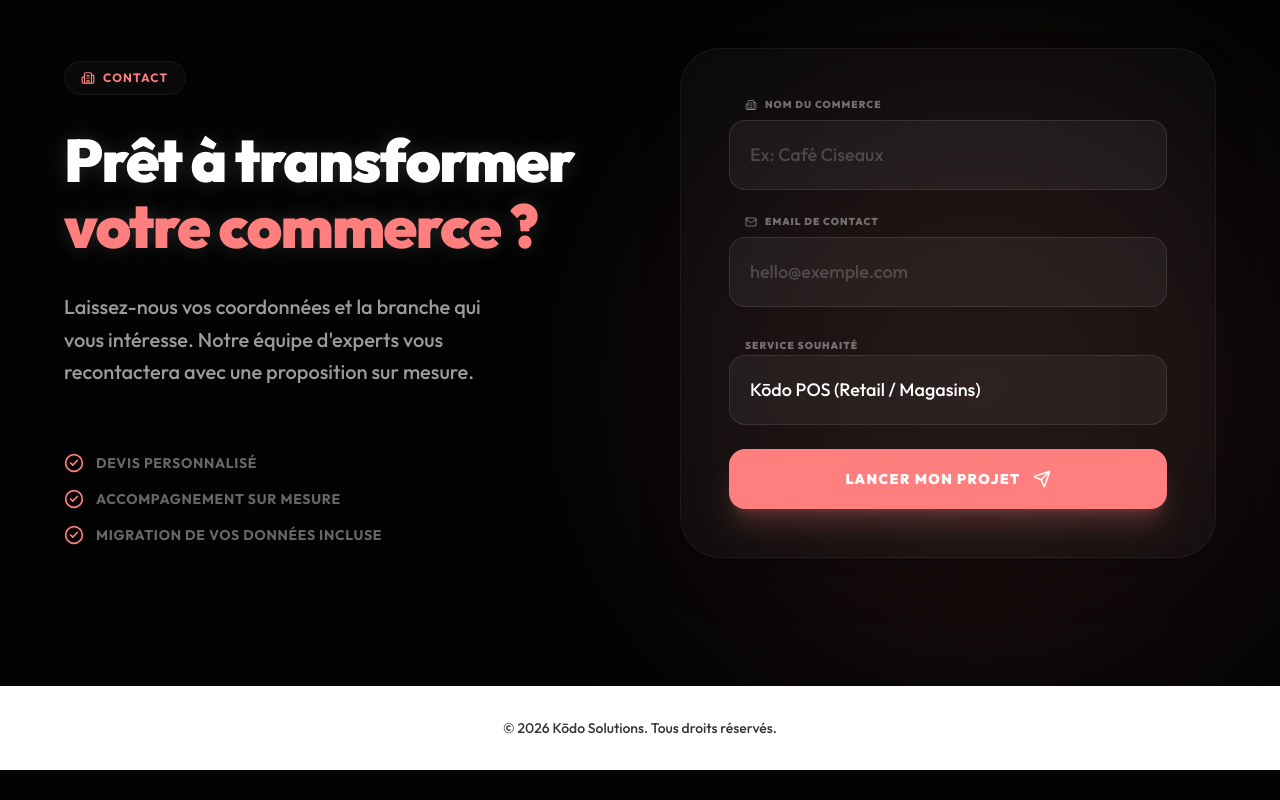
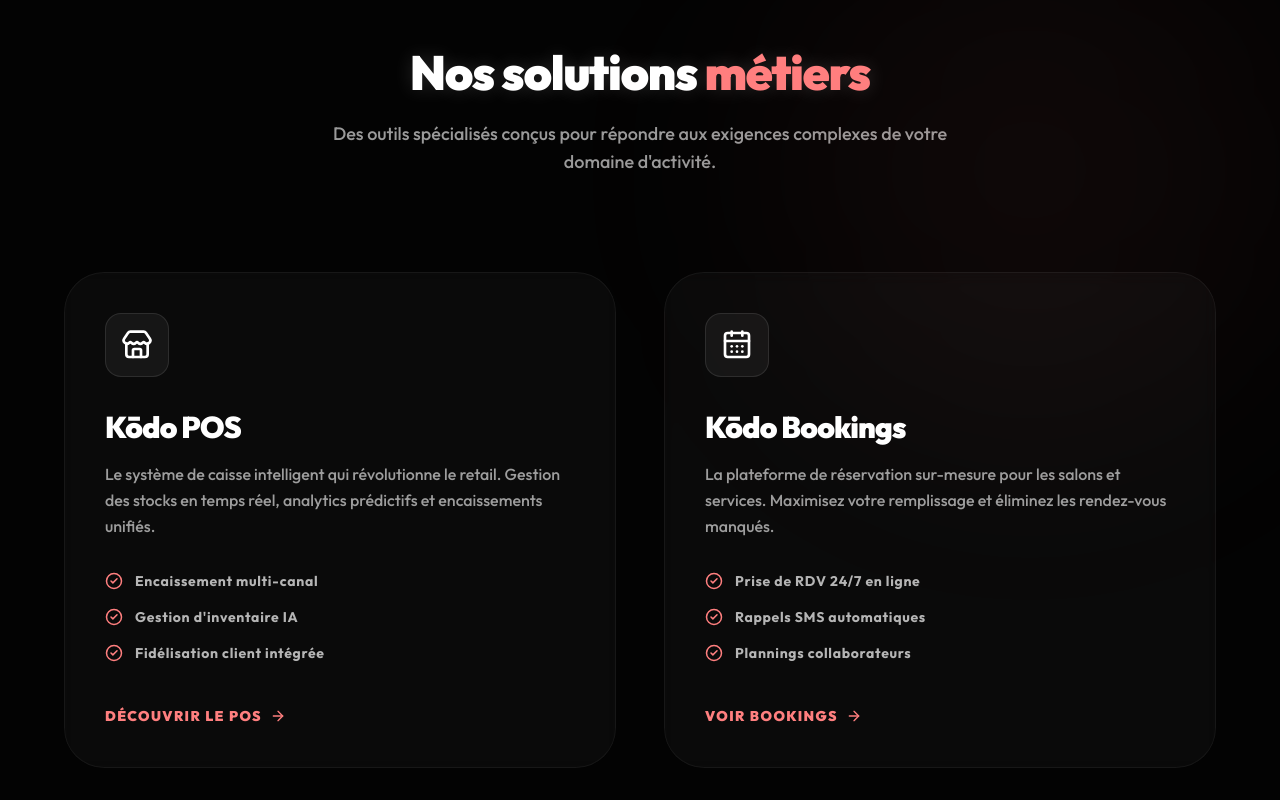
Before and after one commit to rulmontkiama/Kodo-Ecosystem, a Next.js app: page / in a window 1280 px wide. Shown: the part 880-1680 px from the top of the page. Before the commit the page ends 1650 px from the top, so only its background shows below. Built offline with nearby package versions, Linux system fonts and the light colour scheme.

Commit message:
feat: add animated Services section with Kodo POS and Kodo Bookings

```diff
--- a/src/app/page.tsx
+++ b/src/app/page.tsx
@@ -1,10 +1,12 @@
 import Hero from '@/components/Hero';
+import Services from '@/components/Services';
 import ContactForm from '@/components/ContactForm';
 
 export default function Home() {
   return (
     <div className="flex flex-col min-h-screen">
       <Hero />
+      <Services />
       <ContactForm />
 
       <footer className="bg-foreground text-background py-8 text-center">
--- /dev/null
+++ b/src/components/Services.tsx
@@ -0,0 +1,116 @@
+'use client';
+
+import { motion, Variants } from 'framer-motion';
+import { Store, CalendarDays, CheckCircle2, ArrowRight } from 'lucide-react';
+import Link from 'next/link';
+
+export default function Services() {
+  const containerVariants: Variants = {
+    hidden: { opacity: 0 },
+    visible: {
+      opacity: 1,
+      transition: { staggerChildren: 0.2 }
+    }
+  };
+
+  const cardVariants: Variants = {
+    hidden: { opacity: 0, y: 30 },
+    visible: {
+      opacity: 1,
+      y: 0,
+      transition: { type: "spring", stiffness: 100, damping: 20 }
+    }
+  };
+
+  return (
+    <section id="services" className="py-32 px-6 relative z-10 overflow-hidden">
+      {/* Background glow top right */}
+      <div className="absolute top-0 right-0 w-[500px] h-[500px] bg-accent/5 blur-[120px] rounded-full pointer-events-none" />
+
+      <div className="max-w-6xl mx-auto">
+        <motion.div
+          initial={{ opacity: 0, y: 20 }}
+          whileInView={{ opacity: 1, y: 0 }}
+          viewport={{ once: true, margin: "-100px" }}
+          transition={{ duration: 0.6 }}
+          className="text-center mb-24"
+        >
+          <h2 className="text-4xl md:text-5xl font-black text-foreground tracking-tight mb-6 text-glow">
+            Nos solutions <span className="text-accent">métiers</span>
+          </h2>
+          <p className="text-lg text-foreground/60 max-w-2xl mx-auto font-medium">
+            Des outils spécialisés conçus pour répondre aux exigences complexes de votre domaine d'activité.
+          </p>
+        </motion.div>
+
+        <motion.div
+          variants={containerVariants}
+          initial="hidden"
+          whileInView="visible"
+          viewport={{ once: true, margin: "-100px" }}
+          className="grid grid-cols-1 md:grid-cols-2 gap-8 lg:gap-12"
+        >
+          {/* Card: Kodo POS */}
+          <motion.div
+            variants={cardVariants}
+            className="group relative glass p-10 rounded-[2.5rem] border border-white/5 hover:border-accent/30 transition-all duration-500 overflow-hidden bg-gradient-to-br from-white/5 to-transparent hover:shadow-2xl hover:shadow-accent/10"
+          >
+            {/* Card internal glow on hover */}
+            <div className="absolute -inset-x-20 -top-20 h-40 bg-accent/20 blur-3xl rounded-full opacity-0 group-hover:opacity-100 transition-opacity duration-500 pointer-events-none" />
+
+            <div className="relative z-10">
+              <div className="w-16 h-16 rounded-2xl bg-white/5 border border-white/10 flex items-center justify-center mb-8 group-hover:scale-110 group-hover:bg-accent/10 transition-all duration-500">
+                <Store size={32} className="text-foreground group-hover:text-accent transition-colors duration-500" />
+              </div>
+
+              <h3 className="text-3xl font-black text-foreground mb-4 tracking-tight">Kōdo POS</h3>
+              <p className="text-foreground/60 leading-relaxed mb-8 font-medium">
+                Le système de caisse intelligent qui révolutionne le retail. Gestion des stocks en temps réel, analytics prédictifs et encaissements unifiés.
+              </p>
+
+              <ul className="space-y-4 mb-10 text-sm font-bold tracking-wider text-foreground/70">
+                <li className="flex items-center gap-3"><CheckCircle2 size={18} className="text-accent" /> Encaissement multi-canal</li>
+                <li className="flex items-center gap-3"><CheckCircle2 size={18} className="text-accent" /> Gestion d'inventaire IA</li>
+                <li className="flex items-center gap-3"><CheckCircle2 size={18} className="text-accent" /> Fidélisation client intégrée</li>
+              </ul>
+
+              <Link href="#contact" className="inline-flex items-center gap-2 text-accent font-black uppercase tracking-widest text-sm hover:gap-4 transition-all">
+                Découvrir le POS <ArrowRight size={16} />
+              </Link>
+            </div>
+          </motion.div>
+
+          {/* Card: Kodo Bookings */}
+          <motion.div
+            variants={cardVariants}
+            className="group relative glass p-10 rounded-[2.5rem] border border-white/5 hover:border-accent/30 transition-all duration-500 overflow-hidden bg-gradient-to-br from-white/5 to-transparent hover:shadow-2xl hover:shadow-accent/10"
+          >
+            <div className="absolute -inset-x-20 -top-20 h-40 bg-accent/20 blur-3xl rounded-full opacity-0 group-hover:opacity-100 transition-opacity duration-500 pointer-events-none" />
+
+            <div className="relative z-10">
+              <div className="w-16 h-16 rounded-2xl bg-white/5 border border-white/10 flex items-center justify-center mb-8 group-hover:scale-110 group-hover:bg-accent/10 transition-all duration-500">
+                <CalendarDays size={32} className="text-foreground group-hover:text-accent transition-colors duration-500" />
+              </div>
+
+              <h3 className="text-3xl font-black text-foreground mb-4 tracking-tight">Kōdo Bookings</h3>
+              <p className="text-foreground/60 leading-relaxed mb-8 font-medium">
+                La plateforme de réservation sur-mesure pour les salons et services. Maximisez votre remplissage et éliminez les rendez-vous manqués.
+              </p>
+
+              <ul className="space-y-4 mb-10 text-sm font-bold tracking-wider text-foreground/70">
+                <li className="flex items-center gap-3"><CheckCircle2 size={18} className="text-accent" /> Prise de RDV 24/7 en ligne</li>
+                <li className="flex items-center gap-3"><CheckCircle2 size={18} className="text-accent" /> Rappels SMS automatiques</li>
+                <li className="flex items-center gap-3"><CheckCircle2 size={18} className="text-accent" /> Plannings collaborateurs</li>
+              </ul>
+
+              <Link href="#contact" className="inline-flex items-center gap-2 text-accent font-black uppercase tracking-widest text-sm hover:gap-4 transition-all">
+                Voir Bookings <ArrowRight size={16} />
+              </Link>
+            </div>
+          </motion.div>
+
+        </motion.div>
+      </div>
+    </section>
+  );
+}
```
